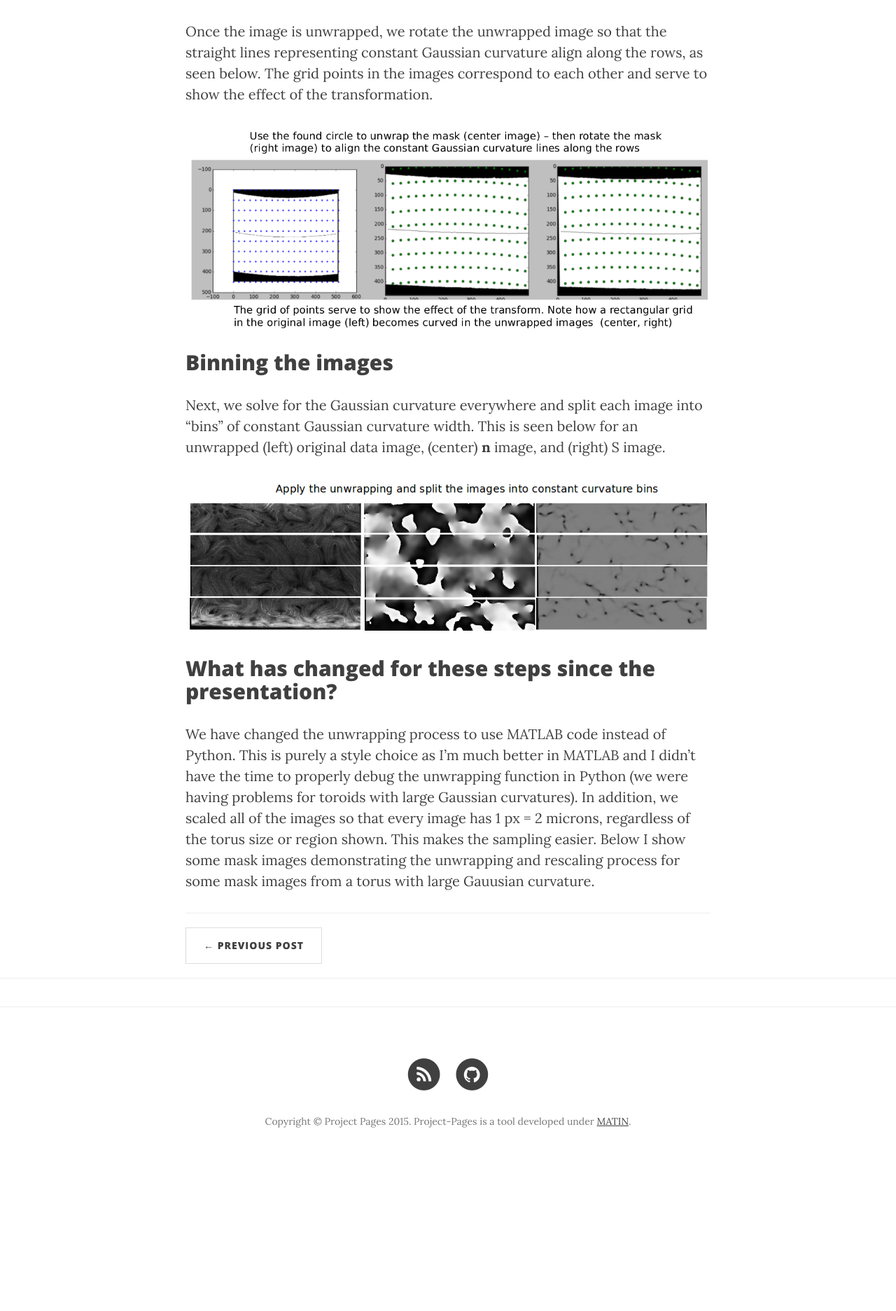
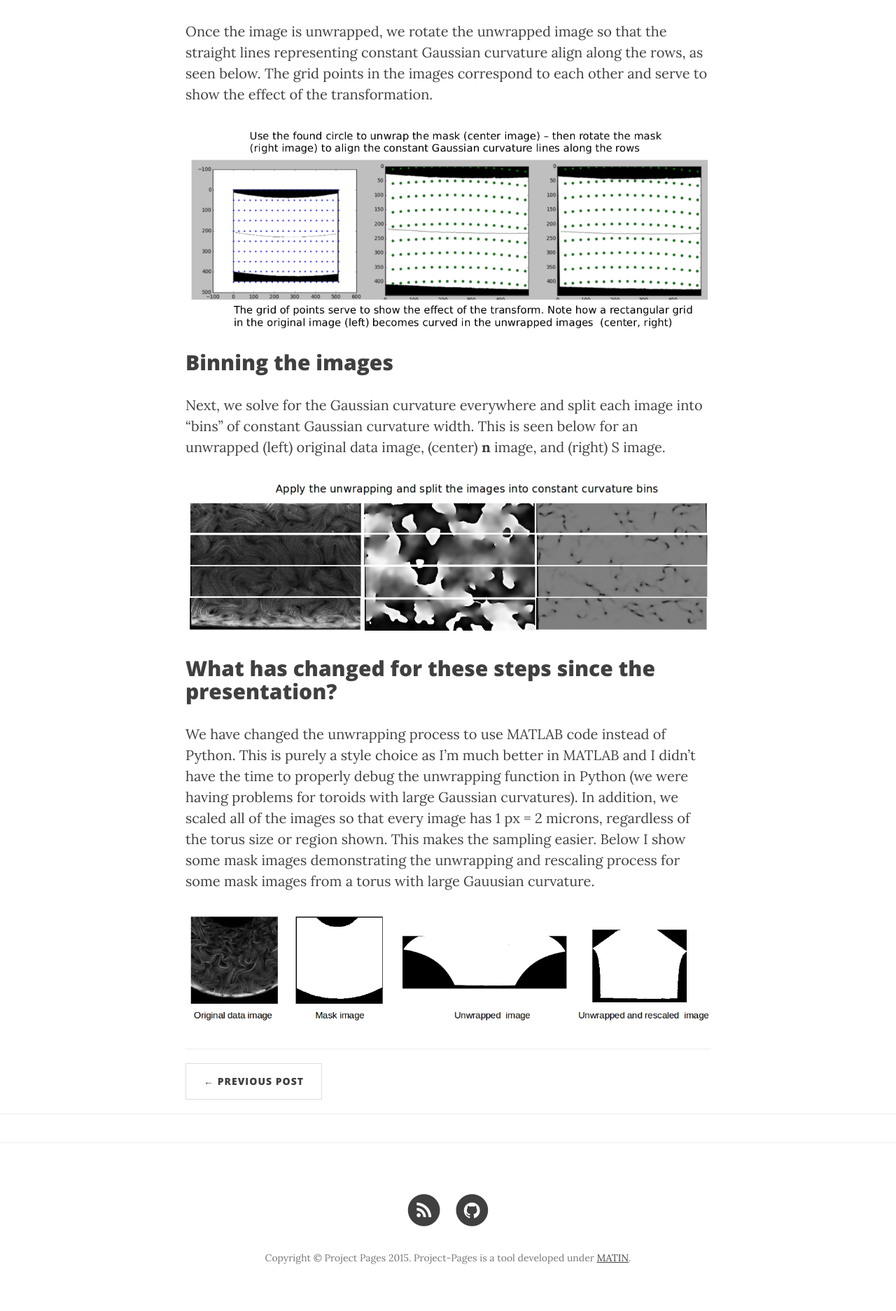
Before and after one commit to Materials-Informatics-Class-Fall2015/MIC-Active-Nematics-Torus, a Jekyll site: the page built from _posts/2015-10-31-Blog-Post-5.markdown, in a window 1280 px wide. Shown: the part 3478-5351 px from the top of the page at 70% size. Built offline with Jekyll 4.4.1, drawn with Linux system fonts in a browser that asks for light colours; nearby versions of some CDN libraries; comment, search, counter and statistics services are not loaded; before the commit the page ends 5156 px from its top, so only the background shows below that.

Commit message:
added content forpost 5

```diff
--- a/_posts/2015-10-31-Blog-Post-5.markdown
+++ b/_posts/2015-10-31-Blog-Post-5.markdown
@@ -42,3 +42,5 @@ Next, we solve for the Gaussian curvature everywhere and split each image into "
 
 ## What has changed for these steps since the presentation?
 We have changed the unwrapping process to use MATLAB code instead of Python. This is purely a style choice as I'm much better in MATLAB and I didn't have the time to properly debug the unwrapping function in Python (we were having problems for toroids with large Gaussian curvatures). In addition, we scaled all of the images so that every image has 1 px = 2 microns, regardless of the torus size or region shown. This makes the sampling easier. Below I show some mask images demonstrating the unwrapping and rescaling process for some mask images from a torus with large Gauusian curvature.
+
+![Example to show image binning](/MIC-Active-Nematics-Torus/img/post5/Final.png)
```
Also changed, not shown: img/post5/Final.png (added).
